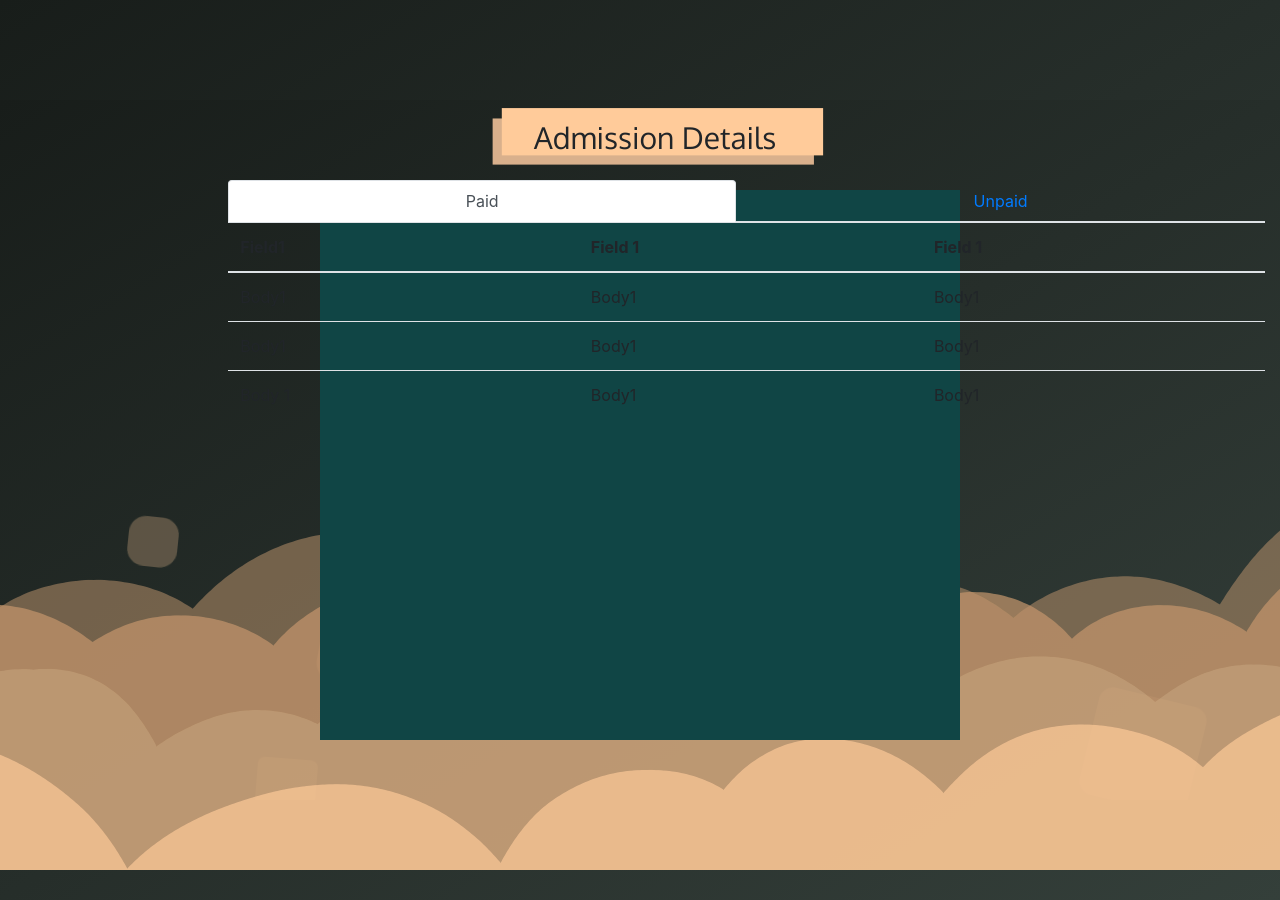
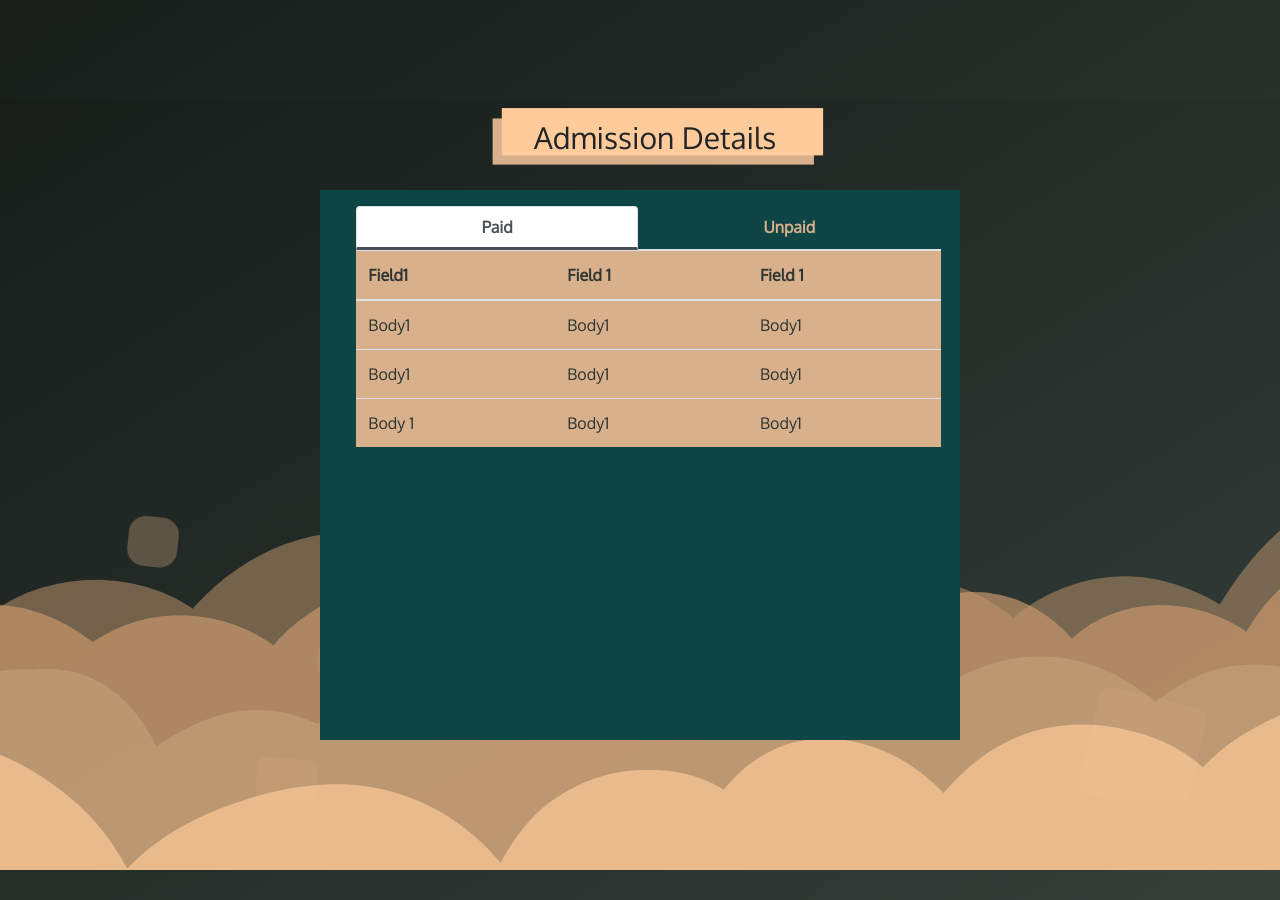
Before and after one commit to kashbora/incredibleminds, a PHP site: page /admissiondet.html in a window 1280 px wide. Run offline with PHP 8.4, Linux system fonts and the light colour scheme; some libraries are stand-ins or nearby versions.

Commit message:
Add files via upload

```diff
--- a/css/studentdetails.css
+++ b/css/studentdetails.css
@@ -37,6 +37,18 @@ html,body
 
 }
 
+
+.form_admi
+{
+	margin-top: 50px;
+	background-color: #116466;
+	font-family: 'Libre Franklin';
+	color: #d1e8e2;
+	position: absolute;
+	width: 49%;
+
+
+}
 .bgstudent
 {
 	position: absolute;
@@ -302,6 +314,47 @@ input[type=text]:focus, input[type=date]:focus,input[type=email]:focus {
 	font-family: 'Oxygen';
 
 }
+.project-tab {
+    padding: 10%;
+    margin-top: -8%;
+    width: 68%;
+    font-family: 'Oxygen';
+}
+.project-tab #tabs{
+    background: #d9b08c;
+    color: #ffcb9a;
+}
+.project-tab #tabs h6.section-title{
+    color: #ffcb9a;
+}
+.project-tab #tabs .nav-tabs .nav-item.show .nav-link, .nav-tabs .nav-link.active {
+    color: #ffcb9a;
+    background-color: transparent;
+    border-color: transparent transparent #d9b08c;
+    border-bottom: 3px solid !important;
+    font-size: 16px;
+    font-weight: bold;
+}
+.project-tab .nav-link {
+    border: 1px solid transparent;
+    border-top-left-radius: .25rem;
+    border-top-right-radius: .25rem;
+    color: #d9b08c;
+    font-size: 16px;
+    font-weight: 600;
+}
+.project-tab .nav-link:hover {
+    border: none;
+}
+.project-tab thead,tbody{
+    background: #d9b08c;
+    color: #2c3531;
+}
+.project-tab a{
+    text-decoration: none;
+    color: #116466;
+    font-weight: 600;
+}
 
 @media screen and (max-width: 768px)
 {
@@ -375,4 +428,9 @@ input[type=text]:focus, input[type=date]:focus,input[type=email]:focus {
 	width: auto;
 	margin-left: 10px;
 }
+.project-tab {
+    padding: 10%;
+    margin-top: -8%;
+    width: auto;
 }
+}
```
